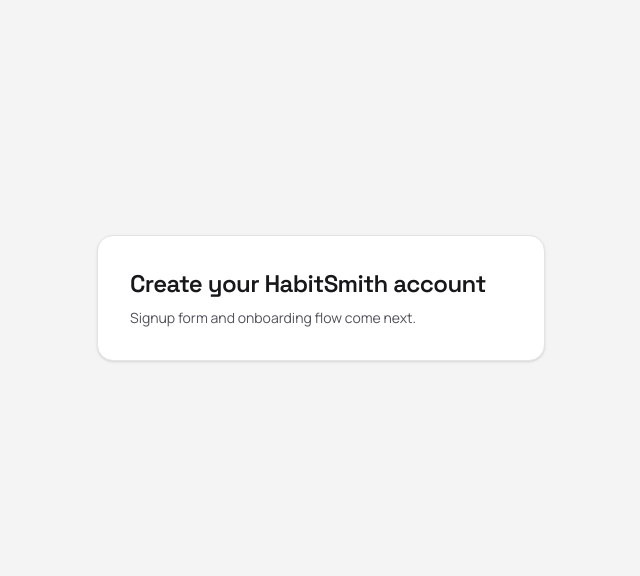
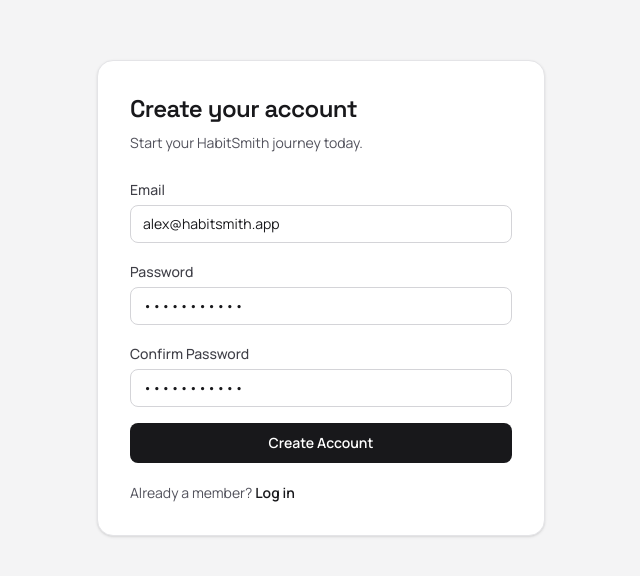
Before and after one commit to yami-qr/habit-smith, a Next.js app: page /signup in a window 1280 px wide. Shown: the part 102-678 px from the top of the page, without its empty margins (319-959 px from the left). Built offline with nearby package versions, Linux system fonts and the light colour scheme.

Commit message:
feat: implement auth screens

```diff
--- a/src/app/dashboard/layout.tsx
+++ b/src/app/dashboard/layout.tsx
@@ -1,10 +1,12 @@
 import type { ReactNode } from "react";
 
+import { AuthGuard } from "@/components/auth/auth-guard";
 import { AppSidebar } from "@/components/layout/app-sidebar";
 import { Topbar } from "@/components/layout/topbar";
 
 export default function DashboardLayout({ children }: { children: ReactNode }) {
   return (
+    <AuthGuard>
       <div className="min-h-screen bg-[radial-gradient(circle_at_top,_#ffffff,_#f3f4f6_42%,_#e5e7eb)]">
         <div className="mx-auto flex w-full max-w-[1440px]">
           <AppSidebar />
@@ -14,5 +16,6 @@
           </div>
         </div>
       </div>
+    </AuthGuard>
   );
 }
--- a/src/app/signup/page.tsx
+++ b/src/app/signup/page.tsx
@@ -1,10 +1,12 @@
+import { AuthForm } from "@/components/auth/auth-form";
+import { GuestOnly } from "@/components/auth/guest-only";
+
 export default function SignupPage() {
   return (
-    <main className="grid min-h-screen place-items-center bg-zinc-100 p-6">
-      <div className="w-full max-w-md rounded-2xl border border-zinc-200 bg-white p-8 shadow-sm">
-        <h1 className="text-2xl font-semibold tracking-tight text-zinc-900">Create your HabitSmith account</h1>
-        <p className="mt-2 text-sm text-zinc-600">Signup form and onboarding flow come next.</p>
-      </div>
-    </main>
+    <GuestOnly>
+      <main className="grid min-h-screen place-items-center bg-zinc-100 p-6">
+        <AuthForm mode="signup" />
+      </main>
+    </GuestOnly>
   );
 }
--- /dev/null
+++ b/src/components/auth/auth-form.tsx
@@ -0,0 +1,167 @@
+"use client";
+
+import Link from "next/link";
+import { useRouter } from "next/navigation";
+import { useForm } from "react-hook-form";
+import { ZodError } from "zod";
+
+import { services } from "@/services";
+import { useSessionStore } from "@/stores/session-store";
+import {
+  type ForgotPasswordInput,
+  type LoginFormInput,
+  type SignupFormInput,
+  forgotPasswordSchema,
+  loginSchema,
+  signupSchema,
+} from "@/lib/validations/auth";
+
+type Mode = "login" | "signup" | "forgot";
+
+type AuthFormValues = LoginFormInput & {
+  confirmPassword?: string;
+};
+
+const titleByMode: Record<Mode, string> = {
+  login: "Welcome back",
+  signup: "Create your account",
+  forgot: "Reset your password",
+};
+
+const subtitleByMode: Record<Mode, string> = {
+  login: "Log in to continue forging your habits.",
+  signup: "Start your HabitSmith journey today.",
+  forgot: "Enter your email and we'll send a reset link.",
+};
+
+export function AuthForm({ mode }: { mode: Mode }) {
+  const router = useRouter();
+  const setSession = useSessionStore((state) => state.setSession);
+
+  const {
+    register,
+    handleSubmit,
+    setError,
+    formState: { errors, isSubmitting },
+  } = useForm<AuthFormValues>({
+    defaultValues: {
+      email: "alex@habitsmith.app",
+      password: "password123",
+      confirmPassword: "password123",
+    },
+  });
+
+  const onSubmit = handleSubmit(async (values) => {
+    try {
+      if (mode === "login") {
+        const parsed = loginSchema.parse(values);
+        const session = await services.auth.login(parsed.email, parsed.password);
+        setSession(session);
+        router.push("/dashboard");
+        return;
+      }
+
+      if (mode === "signup") {
+        const parsed = signupSchema.parse(values) as SignupFormInput;
+        const session = await services.auth.signup(parsed.email, parsed.password);
+        setSession(session);
+        router.push("/onboarding");
+        return;
+      }
+
+      const parsed = forgotPasswordSchema.parse(values) as ForgotPasswordInput;
+      await services.auth.forgotPassword(parsed.email);
+      router.push("/login");
+    } catch (error) {
+      if (error instanceof ZodError) {
+        error.issues.forEach((issue) => {
+          const key = String(issue.path[0] ?? "email") as keyof AuthFormValues;
+          setError(key, { message: issue.message });
+        });
+        return;
+      }
+
+      setError("email", { message: "Something went wrong, please try again." });
+    }
+  });
+
+  return (
+    <div className="w-full max-w-md rounded-2xl border border-zinc-200 bg-white p-8 shadow-sm">
+      <h1 className="text-2xl font-semibold tracking-tight text-zinc-900">{titleByMode[mode]}</h1>
+      <p className="mt-2 text-sm text-zinc-600">{subtitleByMode[mode]}</p>
+
+      <form className="mt-6 space-y-4" onSubmit={onSubmit}>
+        <div>
+          <label htmlFor="email" className="text-sm font-medium text-zinc-700">
+            Email
+          </label>
+          <input
+            id="email"
+            type="email"
+            className="mt-1 w-full rounded-lg border border-zinc-300 bg-white px-3 py-2 text-sm outline-none ring-zinc-900 transition focus:ring-2"
+            {...register("email")}
+          />
+          {errors.email ? <p className="mt-1 text-xs text-red-500">{errors.email.message}</p> : null}
+        </div>
+
+        {mode !== "forgot" ? (
+          <div>
+            <label htmlFor="password" className="text-sm font-medium text-zinc-700">
+              Password
+            </label>
+            <input
+              id="password"
+              type="password"
+              className="mt-1 w-full rounded-lg border border-zinc-300 bg-white px-3 py-2 text-sm outline-none ring-zinc-900 transition focus:ring-2"
+              {...register("password")}
+            />
+            {errors.password ? <p className="mt-1 text-xs text-red-500">{errors.password.message}</p> : null}
+          </div>
+        ) : null}
+
+        {mode === "signup" ? (
+          <div>
+            <label htmlFor="confirmPassword" className="text-sm font-medium text-zinc-700">
+              Confirm Password
+            </label>
+            <input
+              id="confirmPassword"
+              type="password"
+              className="mt-1 w-full rounded-lg border border-zinc-300 bg-white px-3 py-2 text-sm outline-none ring-zinc-900 transition focus:ring-2"
+              {...register("confirmPassword")}
+            />
+            {errors.confirmPassword ? (
+              <p className="mt-1 text-xs text-red-500">{errors.confirmPassword.message}</p>
+            ) : null}
+          </div>
+        ) : null}
+
+        <button
+          type="submit"
+          className="w-full rounded-lg bg-zinc-900 px-4 py-2.5 text-sm font-semibold text-white transition hover:bg-zinc-700"
+          disabled={isSubmitting}
+        >
+          {isSubmitting ? "Please wait..." : mode === "login" ? "Log In" : mode === "signup" ? "Create Account" : "Send Reset Link"}
+        </button>
+      </form>
+
+      <div className="mt-5 text-sm text-zinc-600">
+        {mode === "login" ? (
+          <>
+            No account yet? <Link href="/signup" className="font-semibold text-zinc-900">Sign up</Link>
+          </>
+        ) : null}
+        {mode === "signup" ? (
+          <>
+            Already a member? <Link href="/login" className="font-semibold text-zinc-900">Log in</Link>
+          </>
+        ) : null}
+        {mode === "forgot" ? (
+          <Link href="/login" className="font-semibold text-zinc-900">
+            Back to login
+          </Link>
+        ) : null}
+      </div>
+    </div>
+  );
+}
--- /dev/null
+++ b/src/components/auth/auth-guard.tsx
@@ -0,0 +1,19 @@
+"use client";
+
+import type { ReactNode } from "react";
+
+import { useAuthGuard } from "@/hooks/use-auth-guard";
+
+export function AuthGuard({ children }: { children: ReactNode }) {
+  const { hydrated, isAuthenticated } = useAuthGuard();
+
+  if (!hydrated || !isAuthenticated) {
+    return (
+      <div className="grid min-h-screen place-items-center">
+        <p className="text-sm text-zinc-500">Checking session...</p>
+      </div>
+    );
+  }
+
+  return <>{children}</>;
+}
--- /dev/null
+++ b/src/components/auth/guest-only.tsx
@@ -0,0 +1,28 @@
+"use client";
+
+import { useEffect, type ReactNode } from "react";
+import { useRouter } from "next/navigation";
+
+
+import { useSessionStore } from "@/stores/session-store";
+
+export function GuestOnly({ children }: { children: ReactNode }) {
+  const router = useRouter();
+  const { hydrated, session } = useSessionStore();
+
+  useEffect(() => {
+    if (hydrated && session) {
+      router.replace("/dashboard");
+    }
+  }, [hydrated, router, session]);
+
+  if (!hydrated) {
+    return <main className="grid min-h-screen place-items-center">Loading...</main>;
+  }
+
+  if (session) {
+    return null;
+  }
+
+  return <>{children}</>;
+}
--- /dev/null
+++ b/src/hooks/use-auth-guard.ts
@@ -0,0 +1,20 @@
+"use client";
+
+import { useEffect } from "react";
+import { useRouter } from "next/navigation";
+
+import { useSessionStore } from "@/stores/session-store";
+
+export function useAuthGuard() {
+  const router = useRouter();
+  const { session, hydrated } = useSessionStore();
+
+  useEffect(() => {
+    if (!hydrated) return;
+    if (!session) {
+      router.replace("/login");
+    }
+  }, [hydrated, router, session]);
+
+  return { session, hydrated, isAuthenticated: Boolean(session) };
+}
--- /dev/null
+++ b/src/lib/validations/auth.ts
@@ -0,0 +1,23 @@
+import { z } from "zod";
+
+export const loginSchema = z.object({
+  email: z.string().email("Enter a valid email address."),
+  password: z.string().min(6, "Password must be at least 6 characters."),
+});
+
+export const signupSchema = loginSchema
+  .extend({
+    confirmPassword: z.string().min(6, "Confirm your password."),
+  })
+  .refine((values) => values.password === values.confirmPassword, {
+    message: "Passwords must match.",
+    path: ["confirmPassword"],
+  });
+
+export const forgotPasswordSchema = z.object({
+  email: z.string().email("Enter a valid email address."),
+});
+
+export type LoginFormInput = z.infer<typeof loginSchema>;
+export type SignupFormInput = z.infer<typeof signupSchema>;
+export type ForgotPasswordInput = z.infer<typeof forgotPasswordSchema>;
--- /dev/null
+++ b/src/stores/session-store.ts
@@ -0,0 +1,31 @@
+"use client";
+
+import { create } from "zustand";
+import { createJSONStorage, persist } from "zustand/middleware";
+
+import type { AuthSession } from "@/repositories/interfaces";
+
+type SessionState = {
+  session: AuthSession | null;
+  hydrated: boolean;
+  setSession: (session: AuthSession | null) => void;
+  setHydrated: (hydrated: boolean) => void;
+};
+
+export const useSessionStore = create<SessionState>()(
+  persist(
+    (set) => ({
+      session: null,
+      hydrated: false,
+      setSession: (session) => set({ session }),
+      setHydrated: (hydrated) => set({ hydrated }),
+    }),
+    {
+      name: "habitsmith-session",
+      storage: createJSONStorage(() => localStorage),
+      onRehydrateStorage: () => (state) => {
+        state?.setHydrated(true);
+      },
+    },
+  ),
+);
```
Also changed, not shown: src/app/forgot-password/page.tsx (+8 -6 lines), src/app/login/page.tsx (+7 -10 lines). Lines whose indentation alone changed are shown as unchanged.
